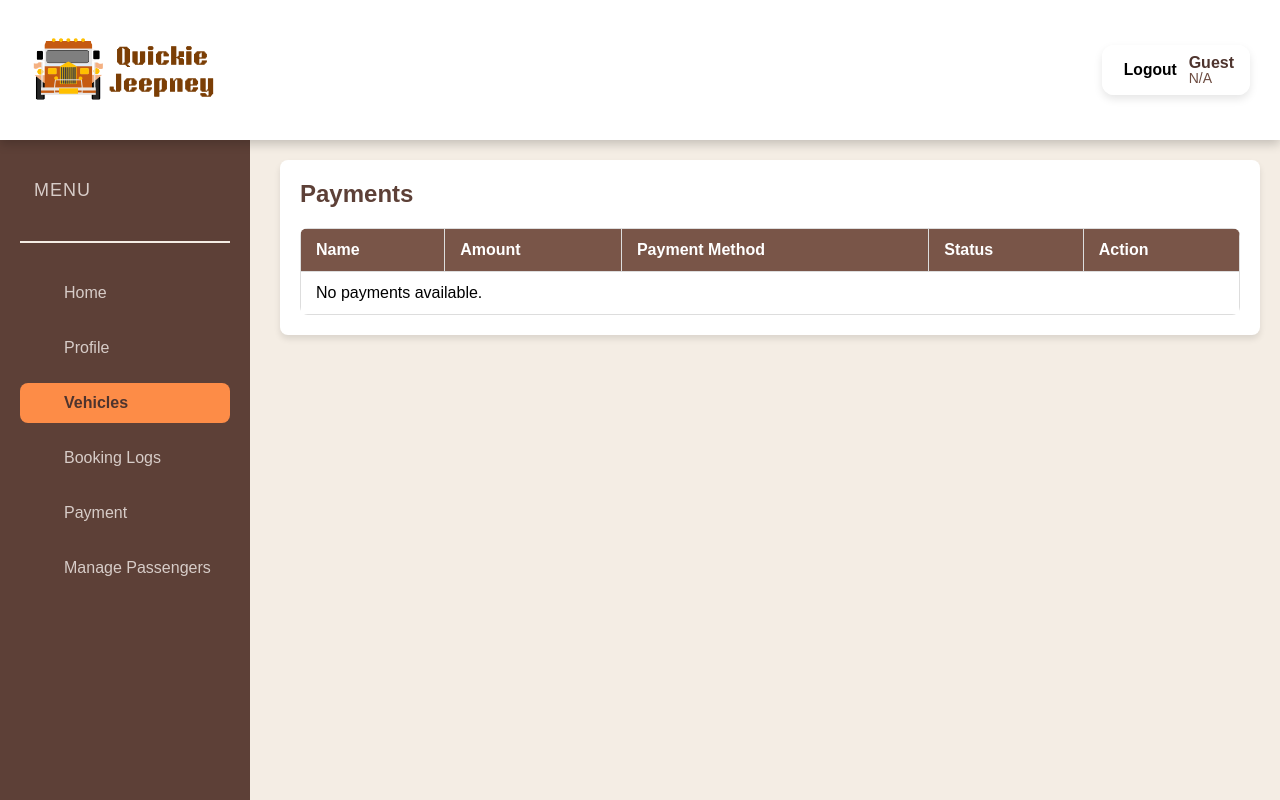
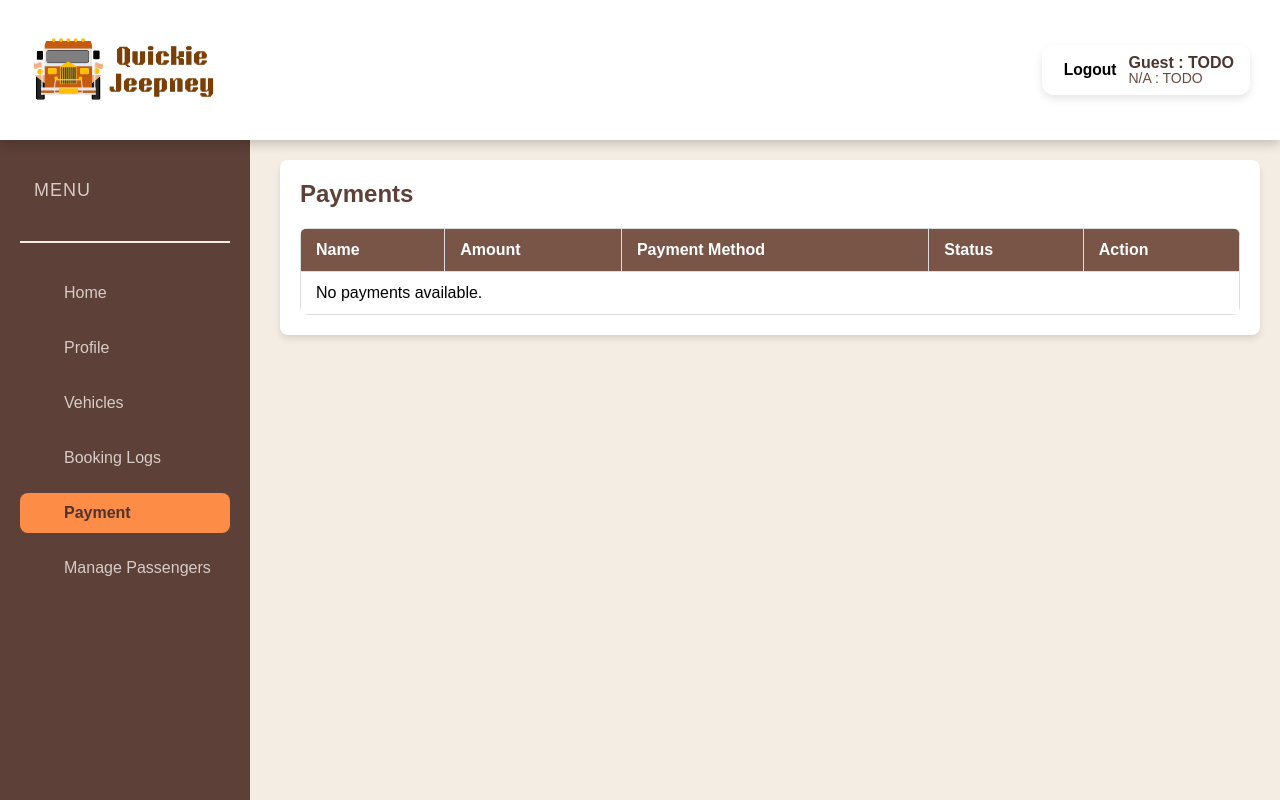
Before and after one commit to davon09/QuickieJeepney, a PHP site: page /manager/payment/manager_payment.php in a window 1280 px wide. Run offline with PHP 8.4, Linux system fonts and the light colour scheme; data that the repository does not hold is empty.

Commit message:
changed the highliting in the navbar

```diff
--- a/manager/payment/manager_payment.php
+++ b/manager/payment/manager_payment.php
@@ -3,10 +3,10 @@ session_start();
 include '../../dbConnection/dbConnection.php';
 
 // Check if user is logged in (ensure the userID is in the session)
-//if (!isset($_SESSION['userID'])) {
+// if (!isset($_SESSION['userID'])) {
 //    header("Location: /QuickieJeepney/index.php"); // Redirect to login page if not logged in
 //    exit();
-//}
+// }
 
 error_reporting(E_ALL);
 ini_set('display_errors', 1);
@@ -77,13 +77,15 @@ if ($resultPayment->num_rows > 0) {
         <div class="logo-section">
             <img src="../../images/qj-logo.png" alt="Quickie Jeepney Logo" class="logo-image">
         </div>
+
         <div class="user-card">
             <button class="logout-btn" id="logoutBtn">
                 <h3><i class="fas fa-sign-out-alt"></i>Logout</h3>
             </button>
+
             <div class="text header-text">
-                <h3><?php echo isset($_SESSION['userName']) ? $_SESSION['userName'] : "Guest"; ?></h3>
-                <p><?php echo isset($_SESSION['userRole']) ? $_SESSION['userRole'] : "N/A"; ?></p>
+                <h3><?php echo isset($_SESSION['userName']) ? $_SESSION['userName'] : "Guest : TODO"; ?></h3>
+                <p><?php echo isset($_SESSION['userRole']) ? $_SESSION['userRole'] : "N/A : TODO"; ?></p>
             </div>
         </div>
     </header>
@@ -103,7 +105,7 @@ if ($resultPayment->num_rows > 0) {
                     <i class="fas fa-user sidebar-icon"></i>Profile
                 </a>
             </li>
-            <li class="nav-link active">
+            <li class="nav-link">
                 <a href="../vehicles/manager_vehicles.php" class="sidebar-link">
                     <i class="fas fa-car sidebar-icon"></i>Vehicles
                 </a>
@@ -114,7 +116,7 @@ if ($resultPayment->num_rows > 0) {
                 </a>
             </li>
 
-            <li class="nav-link">
+            <li class="nav-link active">
                 <a href="../payment/manager_payment.php" class="sidebar-link">
                     <i class="fas fa-calendar-alt sidebar-icon"></i>Payment
                 </a>
```
